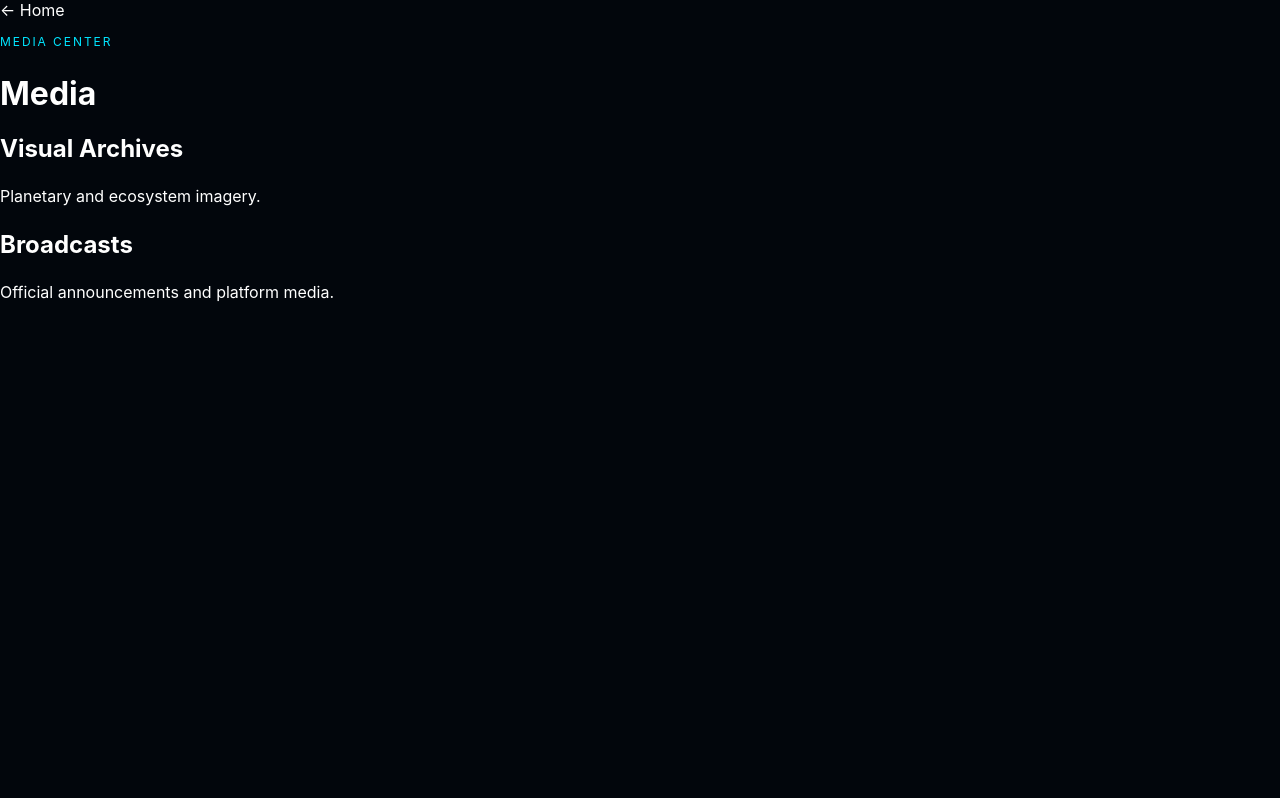
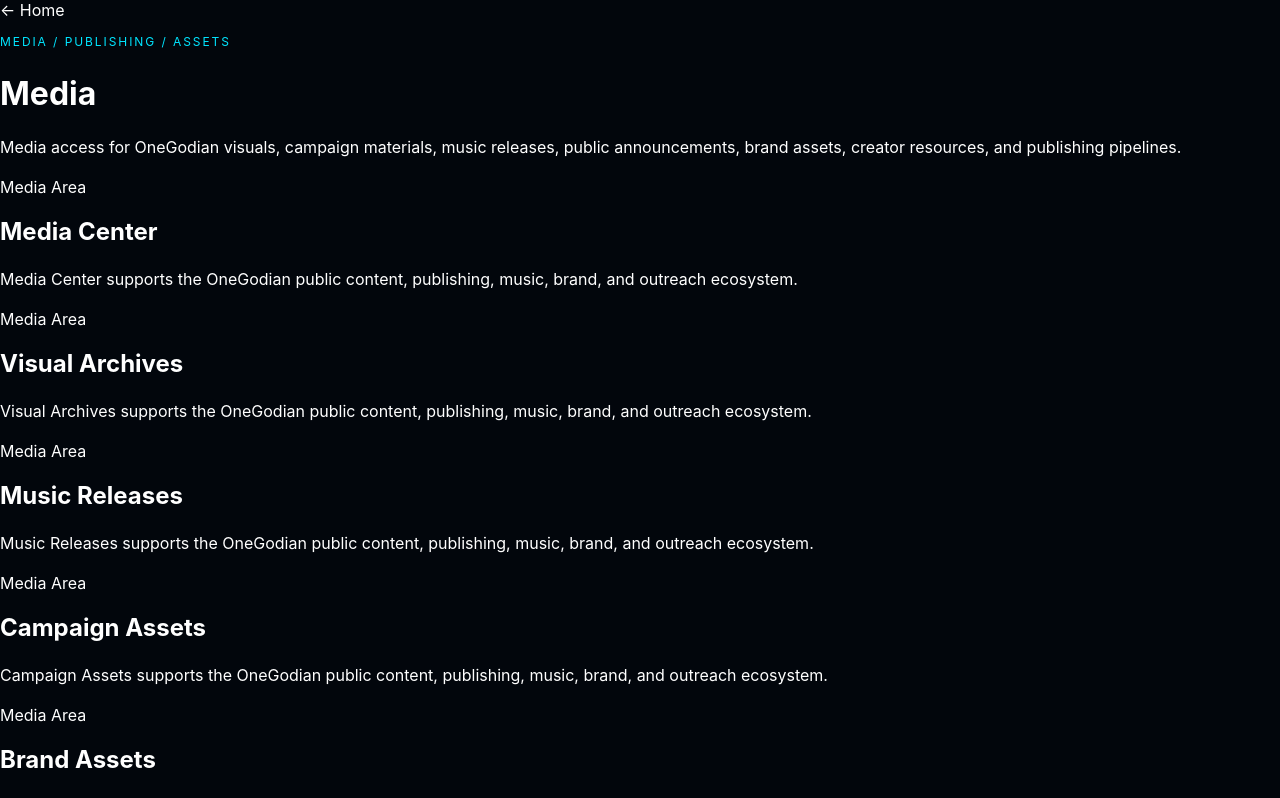
Before and after one commit to ohi-stack/onegodian-app-deploy, a Next.js app: page /media in a window 1280 px wide. Shown: the top 798 px of the page. Built offline with nearby package versions, Linux system fonts and the light colour scheme.

Commit message:
Render real media content

```diff
--- a/src/app/media/page.tsx
+++ b/src/app/media/page.tsx
@@ -1,3 +1,22 @@
-export default function MediaPage(){
-return <main className="page"><a href="/">← Home</a><p className="kicker">Media Center</p><h1>Media</h1><div className="grid"><article className="card"><h2>Visual Archives</h2><p>Planetary and ecosystem imagery.</p></article><article className="card"><h2>Broadcasts</h2><p>Official announcements and platform media.</p></article></div></main>
+const mediaAreas = ['Media Center', 'Visual Archives', 'Music Releases', 'Campaign Assets', 'Brand Assets', 'Video Library', 'Press Materials', 'Creator Resources'];
+
+export default function MediaPage() {
+  return (
+    <main className="page">
+      <a href="/">← Home</a>
+      <p className="kicker">Media / Publishing / Assets</p>
+      <h1>Media</h1>
+      <p className="lead">Media access for OneGodian visuals, campaign materials, music releases, public announcements, brand assets, creator resources, and publishing pipelines.</p>
+
+      <section className="grid">
+        {mediaAreas.map((area) => (
+          <article className="card" key={area}>
+            <span className="badge">Media Area</span>
+            <h2>{area}</h2>
+            <p>{area} supports the OneGodian public content, publishing, music, brand, and outreach ecosystem.</p>
+          </article>
+        ))}
+      </section>
+    </main>
+  );
 }
```
